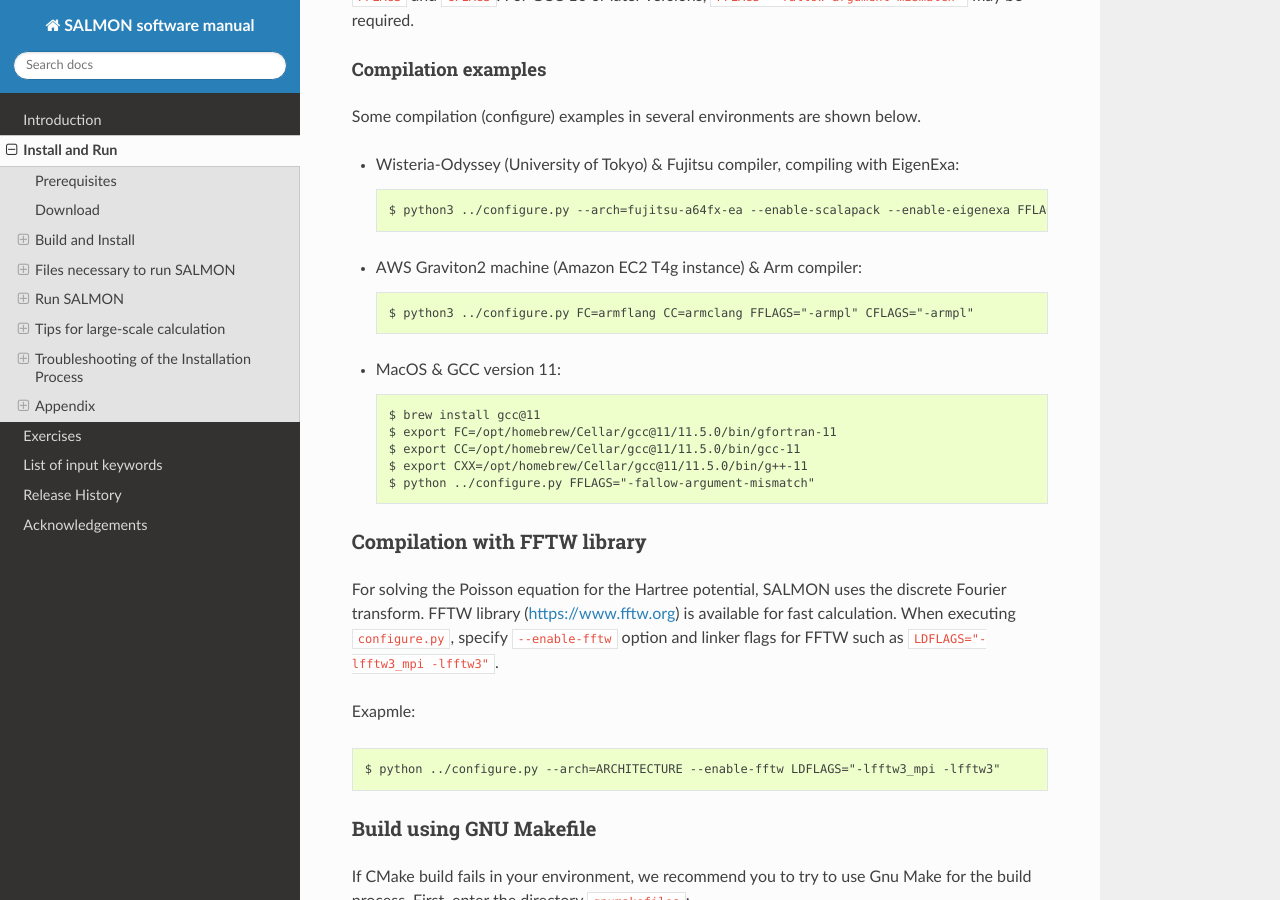
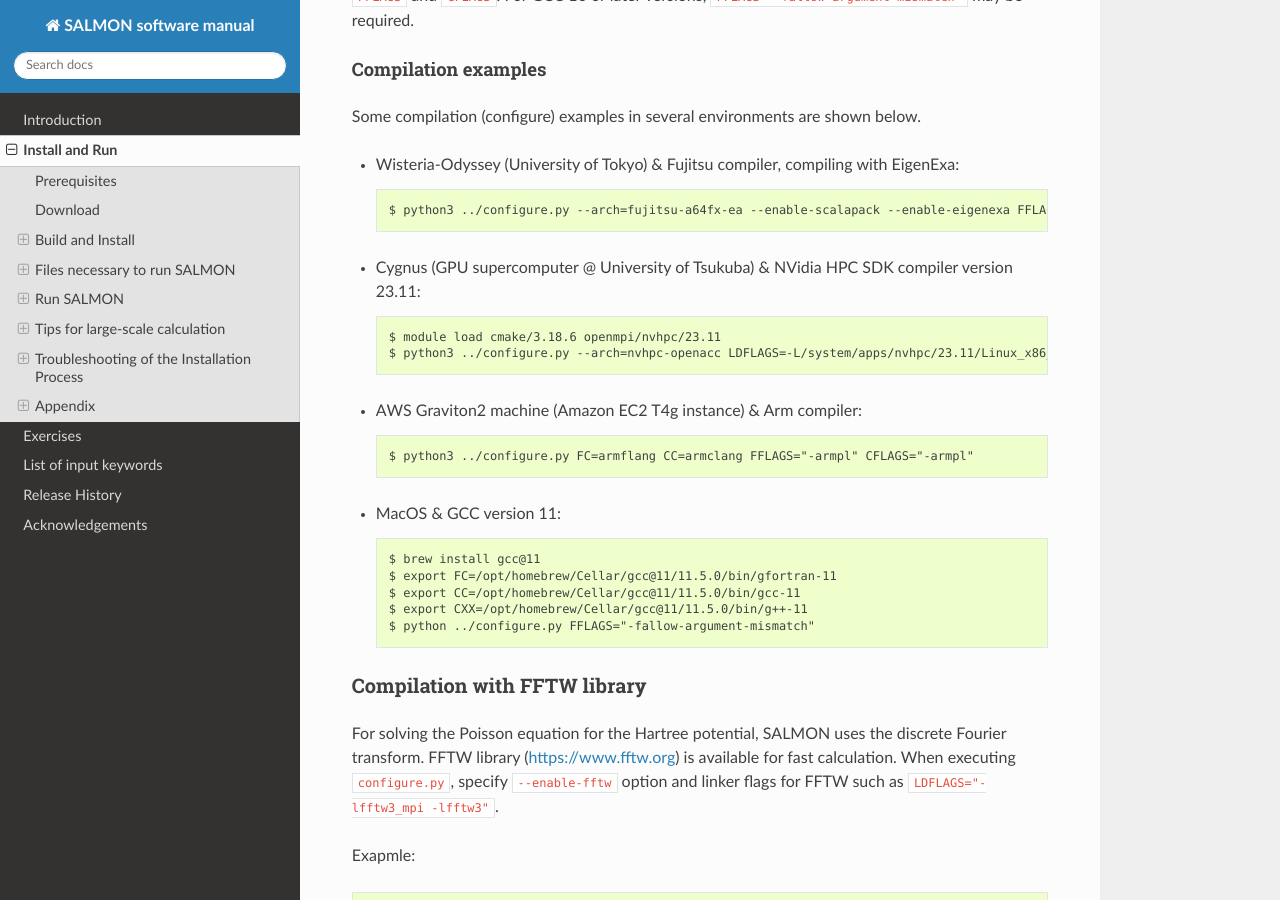
Before and after one commit to SALMON-TDDFT/SALMON-DOCS, a Sphinx documentation site: the page built from source/install_and_run.rst, in a window 1280 px wide and 900 px high, scrolled down 13777 px. Built offline with Sphinx 7.4.7 and the Read the Docs theme 3.1.0, drawn with Linux system fonts in a browser that asks for light colours; formulas are drawn with MathJax 3.

Commit message:
Update install_and_run.rst

```diff
--- a/source/install_and_run.rst
+++ b/source/install_and_run.rst
@@ -626,6 +626,11 @@ Some compilation (configure) examples in several environments are shown below.
 
     $ python3 ../configure.py --arch=fujitsu-a64fx-ea --enable-scalapack --enable-eigenexa FFLAGS="-fPIC"
 
+- Cygnus (GPU supercomputer @ University of Tsukuba) & NVidia HPC SDK compiler version 23.11::
+
+    $ module load cmake/3.18.6 openmpi/nvhpc/23.11
+    $ python3 ../configure.py --arch=nvhpc-openacc LDFLAGS=-L/system/apps/nvhpc/23.11/Linux_x86_64/23.11/math_libs/lib64/
+
 - AWS Graviton2 machine (Amazon EC2 T4g instance) & Arm compiler::
 
     $ python3 ../configure.py FC=armflang CC=armclang FFLAGS="-armpl" CFLAGS="-armpl"
```
